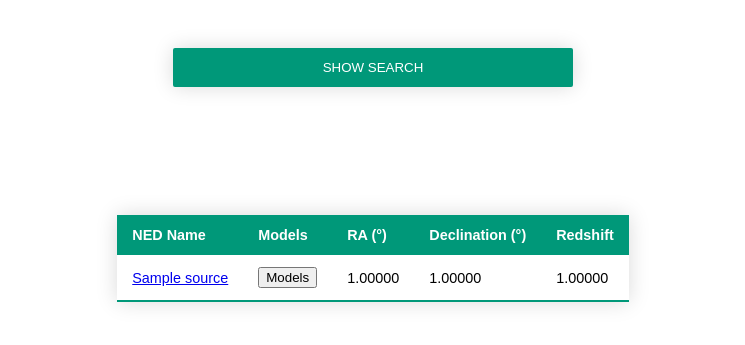
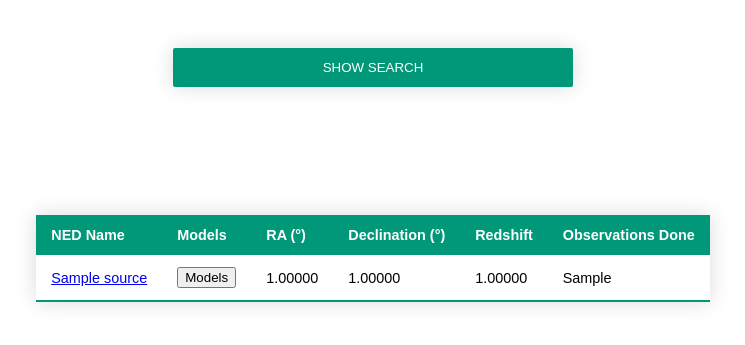
Before and after one commit to AstroBOBCAT/bobcat_website, a Django app: page / in a window 1280 px wide. Shown: the part 80-425 px from the top of the page, without its empty margins (267-1012 px from the left). Run offline with Django 4.2, Linux system fonts and the light colour scheme; tables that the repository leaves empty hold one stand-in row (values such as "Sample post").

Commit message:
name fix

```diff
--- a/BOBcat_website/mainpage/models.py
+++ b/BOBcat_website/mainpage/models.py
@@ -11,7 +11,7 @@ class source(models.Model):
     dec_deg = models.DecimalField(max_digits=8, decimal_places=5)
     redshift = models.DecimalField(max_digits=8, decimal_places=5)
     #luminosity_distance = models.DecimalField(blank=True, null=True, max_digits=20, decimal_places=5)
-    #obs_type_done = models.CharField(max_length=20)
+    obs_type_done = models.CharField(max_length=20)
 
 
 class binary_model(models.Model):
--- a/BOBcat_website/mainpage/templates/mainpage/main.html
+++ b/BOBcat_website/mainpage/templates/mainpage/main.html
@@ -46,6 +46,7 @@
             <th>RA (<span>&#176;</span>)</th>
             <th>Declination (<span>&#176;</span>)</th>
             <th>Redshift</th>
+            <th>Observations Done</th>
         </tr>
     </thead>
     <tbody>
@@ -58,6 +59,7 @@
                <td> {{ source.ra_deg}} </td>
                <td> {{ source.dec_deg}} </td>
                <td> {{ source.redshift}} </td>
+               <td> {{ source.obs_type_done}} </td>
             </tr>
         </tbody>
         </table>
```
